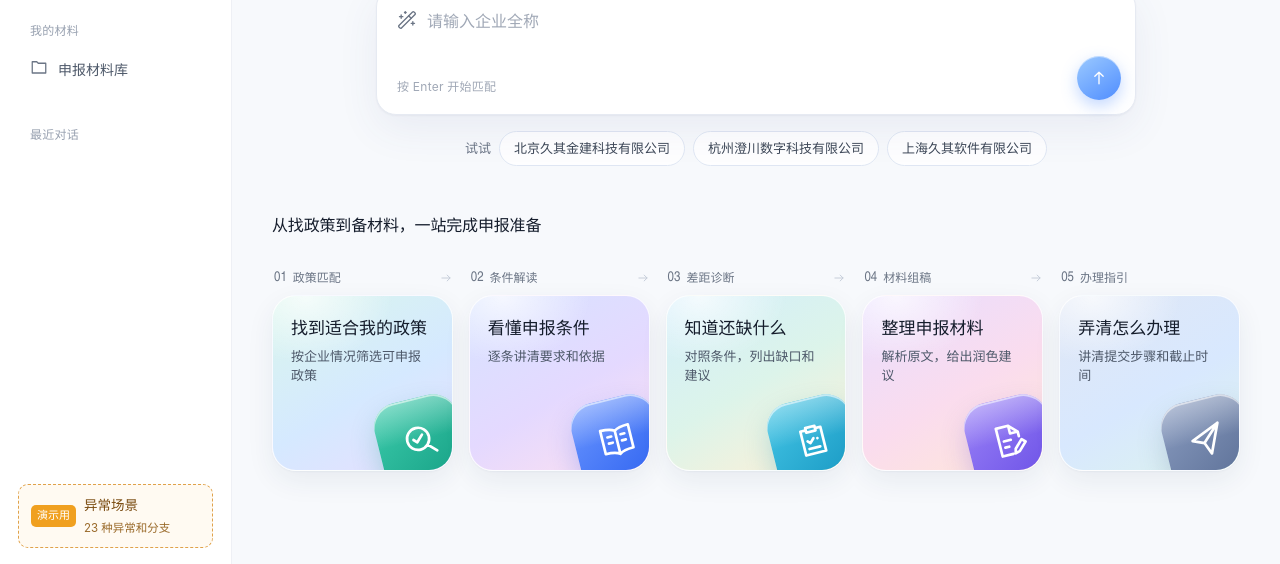
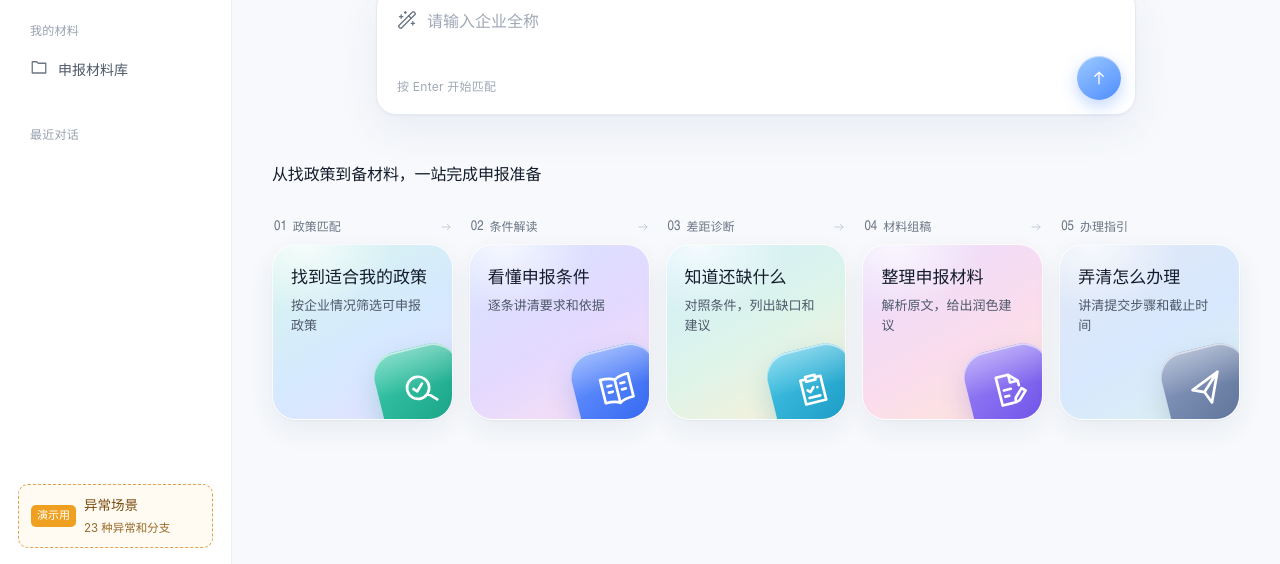
Before and after one commit to z460046000-ops/huiqi-prep-v2-3-20261112, a plain HTML site: page index.html in a window 1280 px wide. Shown: the part 236-800 px from the top of the page. Drawn offline with Linux system fonts and the light colour scheme.

Commit message:
Publish v2.4: remove example company chips from home
Co-Authored-By: Claude Opus 5.5 <noreply@anthropic.com>

```diff
--- a/index.html
+++ b/index.html
@@ -31,7 +31,7 @@
   <script defer src="demo-data.js?v=glass-d11-check"></script>
   <script defer src="store.js?v=v23-share-1112"></script>
   <script defer src="materials.js?v=ai-1112"></script>
-  <script defer src="views.js?v=iconly-1116d"></script>
+  <script defer src="views.js?v=nochips-1116"></script>
   <script defer src="match.js?v=revert-1113"></script>
   <script defer src="chat.js?v=revert-1113"></script>
   <script defer src="project-workspace.js?v=real-1112b"></script>
```
Also changed, not shown: views.js (+1 -1 lines).
